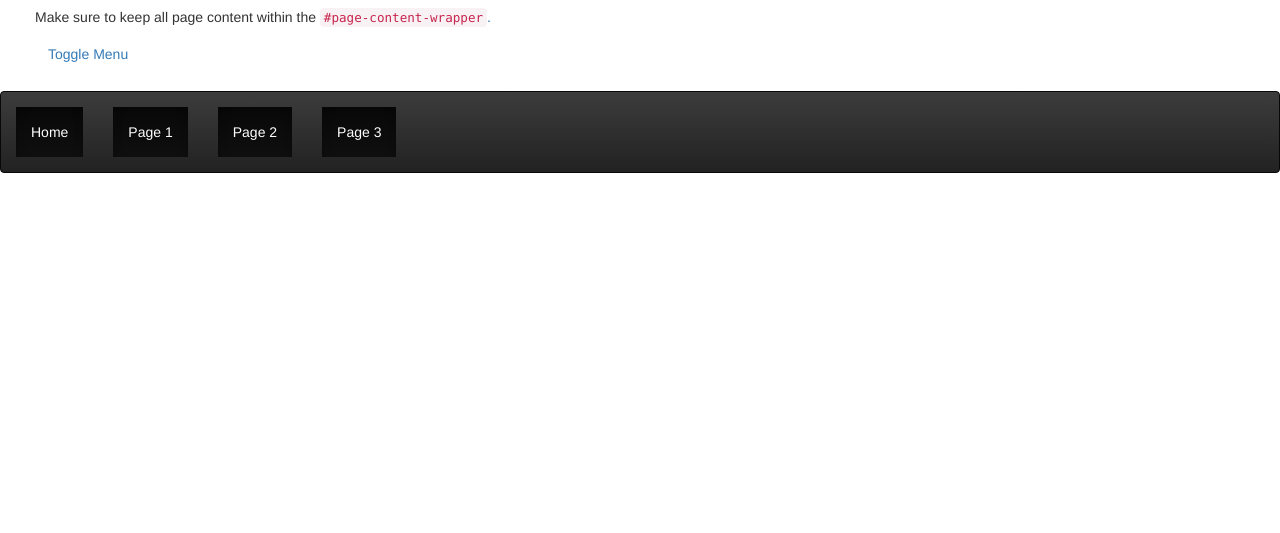
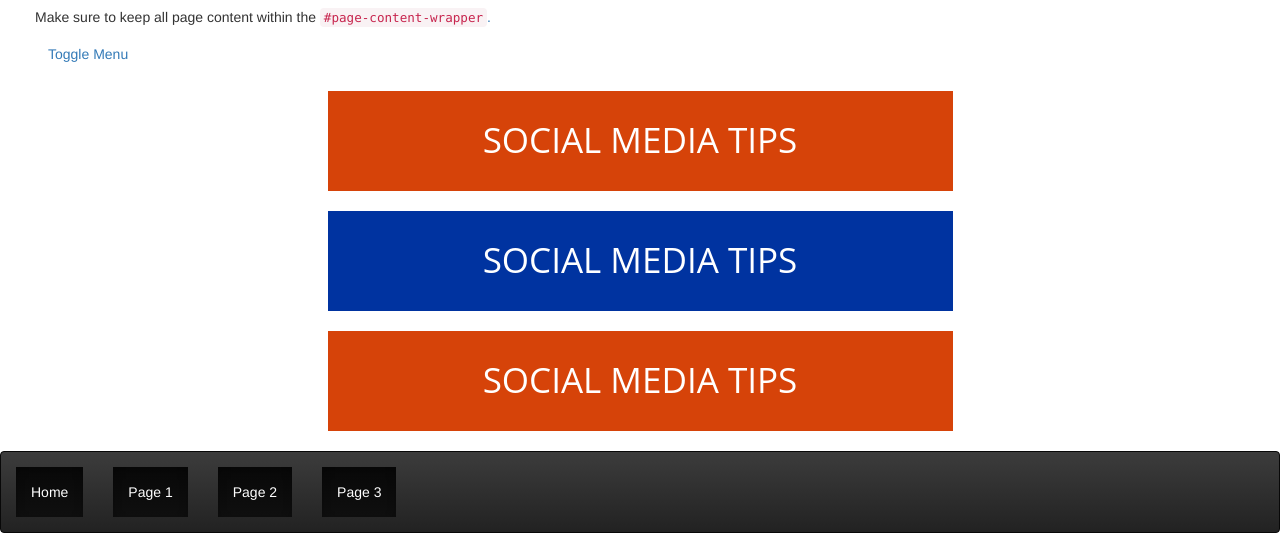
Before and after one commit to TaylorCampbell/The-Extra-Extra-Most-Best-Website, a website: page index.html in a window 1280 px wide. Shown: the part 533-1066 px from the top of the page. Before the commit the page ends 800 px from the top, so only its background shows below. Drawn offline with nearby package versions, Linux system fonts and the light colour scheme.

Commit message:
Btn. Stuff

```diff
--- a/index.html
+++ b/index.html
@@ -28,23 +28,20 @@
 
     body, html {
         height: 100%;
+        font-family: "Open Sans", sans-serif; !important;
     }
-
     /* The hero image */
     .hero-image {
         /* The image used */
         background-image: url("https://images-na.ssl-images-amazon.com/images/M/MV5BZWIxYjU4NmItZWE4NC00ZDI1LWIxYzgtMDMwZTQ0OTBhYTI3XkEyXkFqcGdeQXVyMTkxNjUyNQ@@._V1_.jpg");
-
         /* Set a specific height */
         height: 50%;
-
         /* Position and center the image to scale nicely on all screens */
         background-position: center;
         background-repeat: no-repeat;
         background-size: cover;
         position: relative;*/
     }
-
     /* Place text in the middle of the image */
     .hero-text {
         text-align: center;
@@ -55,6 +52,25 @@
         color: white;
     }
 
+    #orange {
+        background-color: #D64309;
+        color: white;
+        border-radius: 0%; !important;
+        height: 100px;
+        margin-bottom: 20px;
+        font-size: 2.5em;
+        font-family: "Open Sans", sans-serif;
+    }
+
+        #blue {
+        background-color: #0033A0;
+        color: white;
+        border-radius: 0%; !important;
+        height: 100px;
+        margin-bottom: 20px;
+        font-size: 2.5em;
+        font-family: "Open Sans", sans-serif;
+    }
     </style>
 
 </head>
@@ -108,15 +124,38 @@
         <!-- Page Content -->
         <div id="page-content-wrapper">
             <div class="container-fluid">
-
-
-
                 <h1>Simple Sidebar</h1>
                 <p>This template has a responsive menu toggling system. The menu will appear collapsed on smaller screens, and will appear non-collapsed on larger screens. When toggled using the button below, the menu will appear/disappear. On small screens, the page content will be pushed off canvas.</p>
                 <p>Make sure to keep all page content within the <code>#page-content-wrapper</code><a href="https://images-na.ssl-images-amazon.com/images/I/71hpgAYTi7L._SY355_.jpg">.</a></p>
                 <a href="#menu-toggle" class="btn btn-secondary" id="menu-toggle">Toggle Menu</a>
             </div>
         </div>
+
+
+    <div class="row">
+        <div class="col-md-3"></div>
+        <div class="col-md-6">
+            <button id="orange"  class="btn btn-block btn-lg">SOCIAL MEDIA TIPS</button>
+        </div>
+        <div class="col-md-3"></div>
+    </div>
+
+    <div class="row">
+        <div class="col-md-3"></div>
+        <div class="col-md-6">
+            <button id="blue"  class="btn btn-block btn-lg">SOCIAL MEDIA TIPS</button>
+        </div>
+        <div class="col-md-3"></div>
+    </div>
+
+    <div class="row">
+        <div class="col-md-3"></div>
+        <div class="col-md-6">
+            <button id="orange"  class="btn btn-block btn-lg">SOCIAL MEDIA TIPS</button>
+        </div>
+        <div class="col-md-3"></div>
+    </div>
+
         <!-- /#page-content-wrapper -->
 <div>
   <nav class="navbar navbar-inverse">
```
